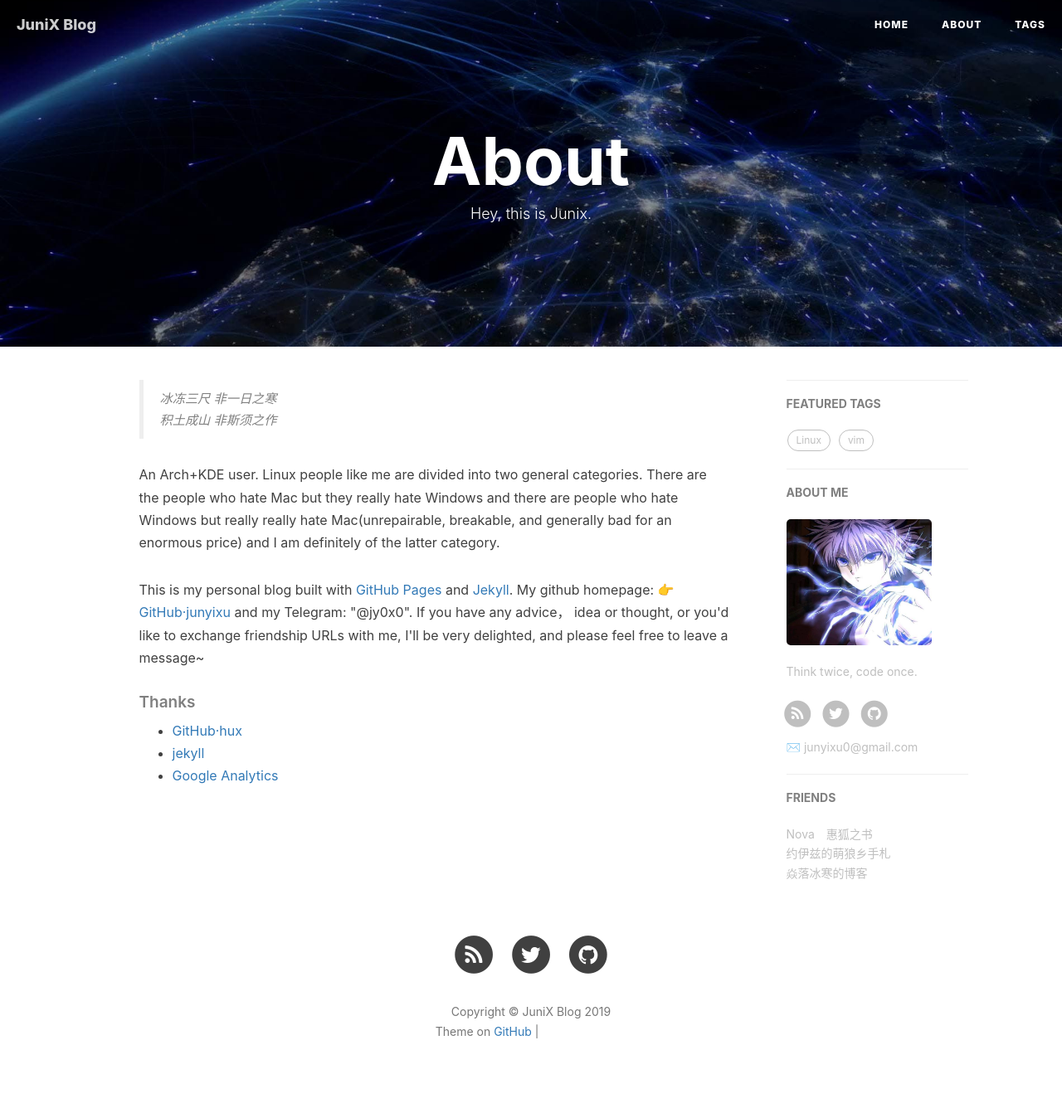
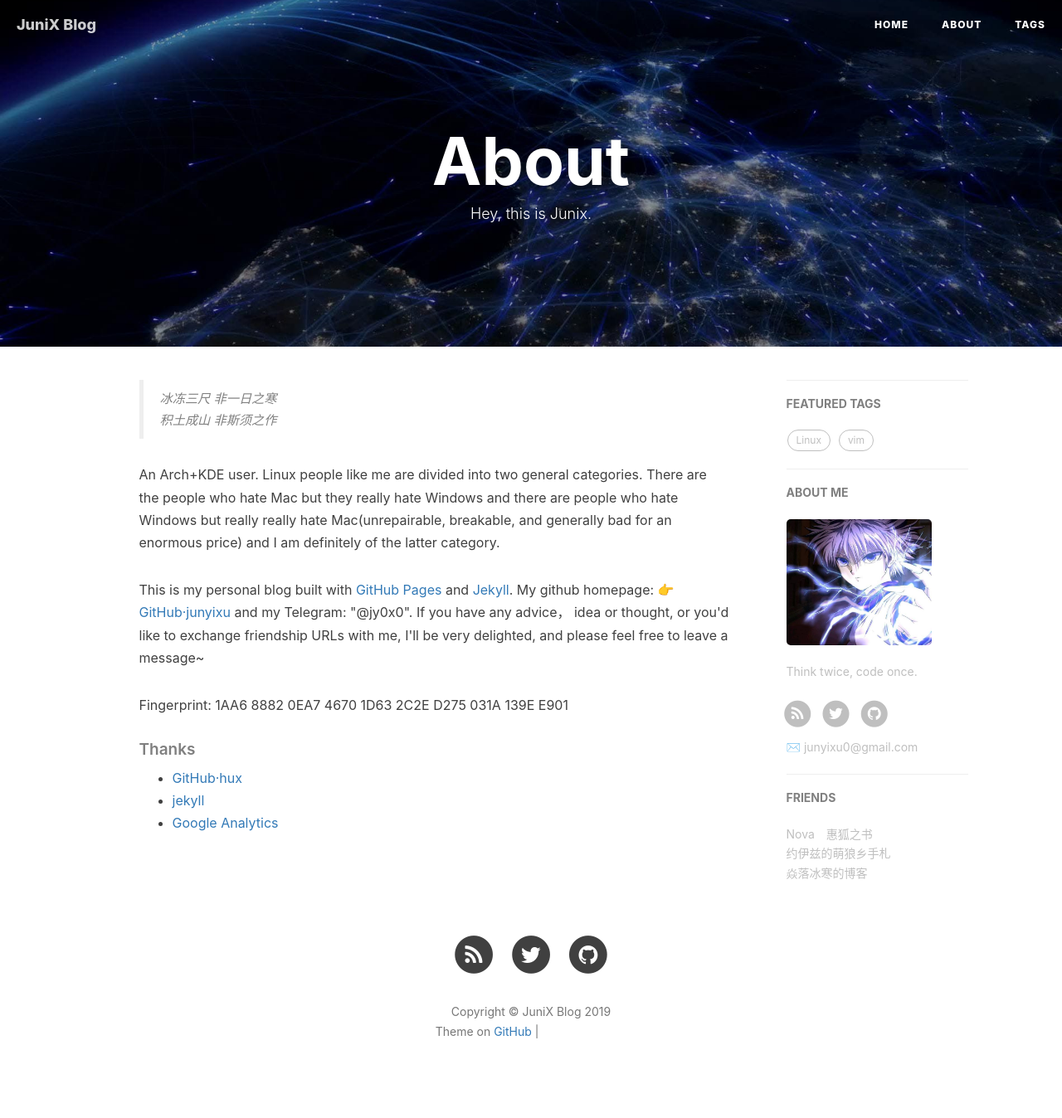
Before and after one commit to junyixu/junyixu.github.io, a Jekyll site: the page built from about.html, in a window 1280 px wide. Shown: the whole page at 83% size. Built offline with Jekyll 4.4.1, drawn with Linux system fonts in a browser that asks for light colours; nearby versions of some CDN libraries; comment, search, counter and statistics services are not loaded; grey boxes are pictures that could not be loaded.

Commit message:
update fingerprint

```diff
--- a/about.html
+++ b/about.html
@@ -30,6 +30,9 @@
 		   href="https://github.com/junyixu">👉GitHub·junyixu</a> and my
 	   Telegram: "@jy0x0". If you have
 	   any advice， idea or thought, or you'd like to exchange friendship URLs with me, I'll be very delighted, and please feel free to leave a message~</p>
+    <p>
+    Fingerprint: 1AA6 8882 0EA7 4670 1D63  2C2E D275 031A 139E E901
+    </p>
 
     <p></p>
 
```
